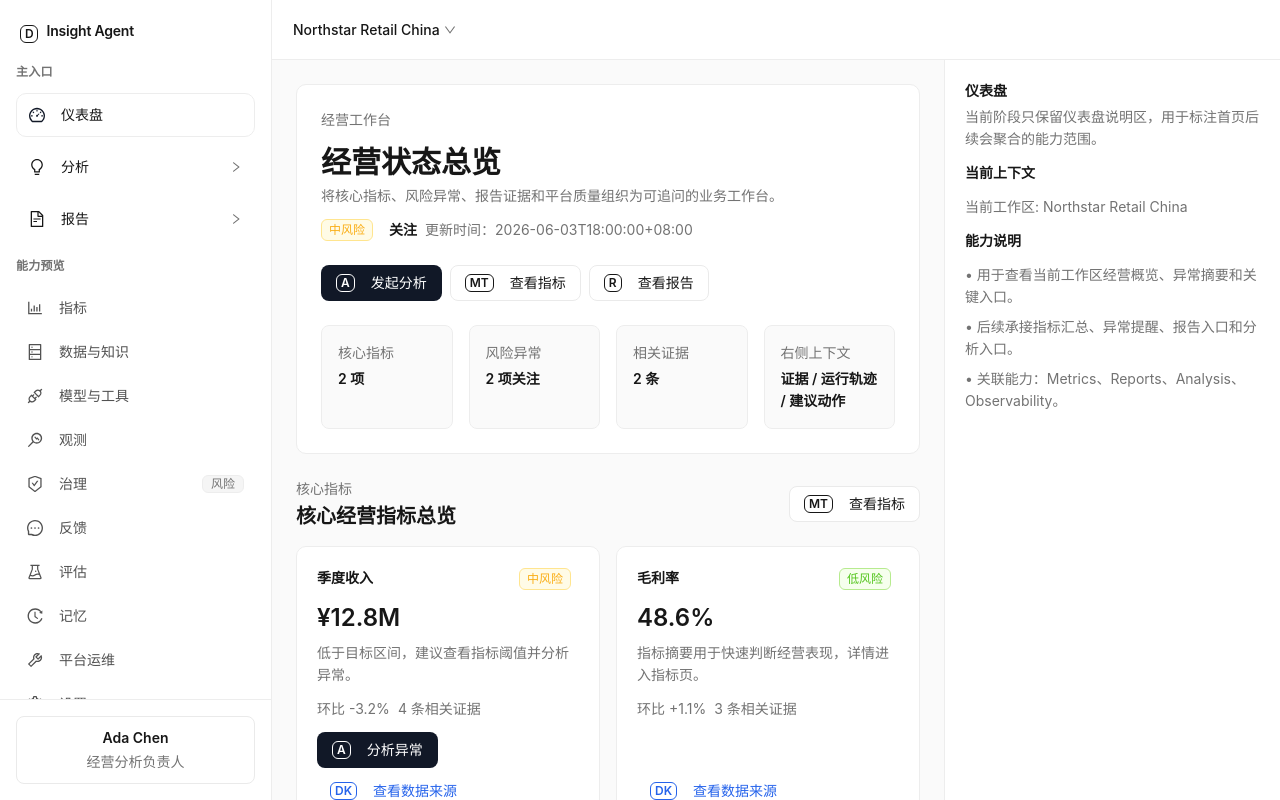
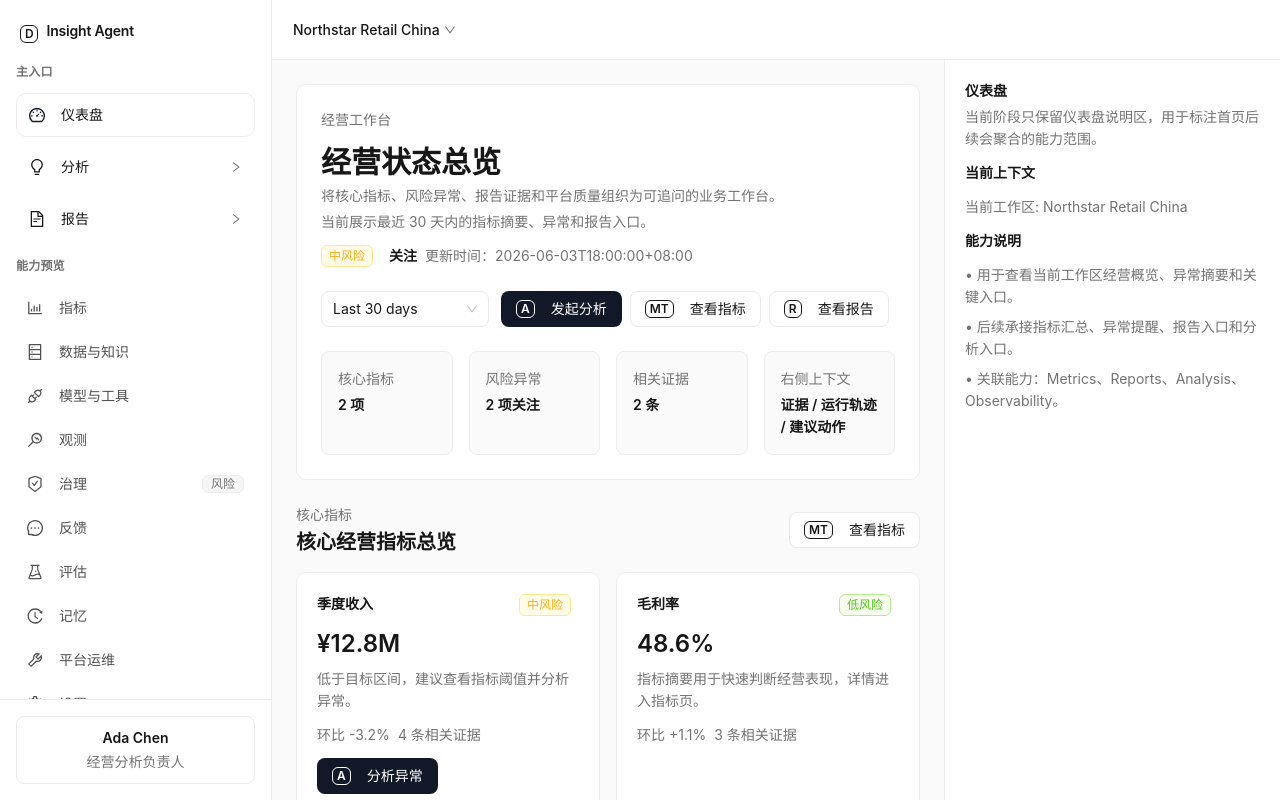
Before and after one commit to arveno/insight-agent-platform, a React (Vite) app in the folder apps/web/: page / in a window 1280 px wide. Built offline with nearby package versions, Linux system fonts and the light colour scheme.

Commit message:
feat: add dashboard time range selector

```diff
--- a/apps/web/src/features/dashboard/fixtures/dashboardStaticViewModel.ts
+++ b/apps/web/src/features/dashboard/fixtures/dashboardStaticViewModel.ts
@@ -164,5 +164,30 @@
       status: readyStatus,
       value: "静态样例"
     }
-  ]
+  ],
+  timeRange: {
+    options: [
+      {
+        description: "当前展示最近 12 小时内的指标摘要、异常和报告入口。",
+        key: "last_12_hours",
+        label: "Last 12 hours"
+      },
+      {
+        description: "当前展示最近 7 天内的指标摘要、异常和报告入口。",
+        key: "last_7_days",
+        label: "Last 7 days"
+      },
+      {
+        description: "当前展示最近 30 天内的指标摘要、异常和报告入口。",
+        key: "last_30_days",
+        label: "Last 30 days"
+      },
+      {
+        description: "当前展示本季度内的指标摘要、异常和报告入口。",
+        key: "this_quarter",
+        label: "This quarter"
+      }
+    ],
+    selectedKey: "last_30_days"
+  }
 };
--- a/apps/web/src/pages/dashboard/Page.tsx
+++ b/apps/web/src/pages/dashboard/Page.tsx
@@ -1,7 +1,28 @@
+import { useState } from "react";
+
 import { dashboardStaticViewModel } from "../../features/static-view-models";
 import type { WebPageProps } from "../_shared";
 import { DashboardSections } from "./sections";
 
 export function DashboardPage({ onNavigate }: WebPageProps) {
-  return <DashboardSections onNavigate={onNavigate} viewModel={dashboardStaticViewModel} />;
+  const [selectedTimeRangeKey, setSelectedTimeRangeKey] = useState(
+    dashboardStaticViewModel.timeRange.selectedKey
+  );
+  const selectedTimeRange = dashboardStaticViewModel.timeRange.options.find(
+    (option) => option.key === selectedTimeRangeKey
+  );
+
+  if (!selectedTimeRange) {
+    throw new Error(`Unknown dashboard time range: ${selectedTimeRangeKey}`);
+  }
+
+  return (
+    <DashboardSections
+      onNavigate={onNavigate}
+      onTimeRangeChange={setSelectedTimeRangeKey}
+      selectedTimeRange={selectedTimeRange}
+      selectedTimeRangeKey={selectedTimeRangeKey}
+      viewModel={dashboardStaticViewModel}
+    />
+  );
 }
--- a/apps/web/src/pages/dashboard/components/DashboardHero.tsx
+++ b/apps/web/src/pages/dashboard/components/DashboardHero.tsx
@@ -1,11 +1,17 @@
-import { Flex, Space, Typography, theme } from "antd";
+import { Flex, Select, Space, Typography, theme } from "antd";
 
 import { AppActionGroup, AppCardGrid, RiskBadge, useI18n } from "../../../shared";
 import { toRiskBadge } from "../../_shared";
 import { createRouteAction } from "../../_shared/actions";
-import type { DashboardComponentProps } from "./dashboardComponentTypes";
+import type { DashboardHeroProps } from "./dashboardComponentTypes";
 
-export function DashboardHero({ onNavigate, viewModel }: DashboardComponentProps) {
+export function DashboardHero({
+  onNavigate,
+  onTimeRangeChange,
+  selectedTimeRange,
+  selectedTimeRangeKey,
+  viewModel
+}: DashboardHeroProps) {
   const { t } = useI18n();
   const { token } = theme.useToken();
   const summary = viewModel.dashboardSummary[0];
@@ -37,6 +43,10 @@
       variant: "moduleEntry"
     })
   ];
+  const timeRangeOptions = viewModel.timeRange.options.map((option) => ({
+    label: option.label,
+    value: option.key
+  }));
 
   return (
     <section
@@ -56,6 +66,7 @@
               {t("dashboard.hero.title")}
             </Typography.Title>
             <Typography.Text type="secondary">{t("dashboard.hero.description")}</Typography.Text>
+            <Typography.Text type="secondary">{selectedTimeRange.description}</Typography.Text>
           </Space>
           <Space wrap size={token.marginXS}>
             {riskBadge ? <RiskBadge {...riskBadge} /> : null}
@@ -66,7 +77,17 @@
             </Typography.Text>
           </Space>
         </Space>
-        <AppActionGroup actions={heroActions} />
+        <Flex align="center" gap={token.marginSM} justify="flex-end" wrap="wrap">
+          <Select
+            aria-label="Dashboard time range"
+            onChange={(value) => onTimeRangeChange(value)}
+            options={timeRangeOptions}
+            popupMatchSelectWidth={false}
+            style={{ minWidth: 168 }}
+            value={selectedTimeRangeKey}
+          />
+          <AppActionGroup actions={heroActions} />
+        </Flex>
       </Flex>
       <div style={{ marginTop: token.marginLG }}>
         <AppCardGrid columns={4}>
--- a/apps/web/src/pages/dashboard/components/dashboardComponentTypes.ts
+++ b/apps/web/src/pages/dashboard/components/dashboardComponentTypes.ts
@@ -4,6 +4,12 @@
 export type DashboardComponentProps = {
   onNavigate?: NavigateToRoute;
   viewModel: DashboardViewModel;
+};
+
+export type DashboardHeroProps = DashboardComponentProps & {
+  onTimeRangeChange: (key: DashboardViewModel["timeRange"]["selectedKey"]) => void;
+  selectedTimeRange: DashboardViewModel["timeRange"]["options"][number];
+  selectedTimeRangeKey: DashboardViewModel["timeRange"]["selectedKey"];
 };
 
 export type DashboardMetricCardProps = Pick<DashboardComponentProps, "onNavigate"> & {
--- a/apps/web/src/pages/dashboard/sections/DashboardSections.tsx
+++ b/apps/web/src/pages/dashboard/sections/DashboardSections.tsx
@@ -10,10 +10,19 @@
 } from "../components";
 
 export type DashboardSectionsProps = WebPageProps & {
+  onTimeRangeChange: (key: DashboardViewModel["timeRange"]["selectedKey"]) => void;
+  selectedTimeRange: DashboardViewModel["timeRange"]["options"][number];
+  selectedTimeRangeKey: DashboardViewModel["timeRange"]["selectedKey"];
   viewModel: DashboardViewModel;
 };
 
-export function DashboardSections({ onNavigate, viewModel }: DashboardSectionsProps) {
+export function DashboardSections({
+  onNavigate,
+  onTimeRangeChange,
+  selectedTimeRange,
+  selectedTimeRangeKey,
+  viewModel
+}: DashboardSectionsProps) {
   const { t } = useI18n();
   const openMetricsAction = createRouteAction({
     iconName: "metrics",
@@ -54,7 +63,13 @@
 
   return (
     <AppSectionStack>
-      <DashboardHero onNavigate={onNavigate} viewModel={viewModel} />
+      <DashboardHero
+        onNavigate={onNavigate}
+        onTimeRangeChange={onTimeRangeChange}
+        selectedTimeRange={selectedTimeRange}
+        selectedTimeRangeKey={selectedTimeRangeKey}
+        viewModel={viewModel}
+      />
 
       <AppSection
         action={openMetricsAction}
```
Also changed, not shown: apps/web/src/features/dashboard/models/dashboardViewModel.ts (+18 -0 lines), apps/web/src/features/dashboard/models/index.ts (+6 -1 lines), 1 other file (tests, documents, lock files or other folders).
